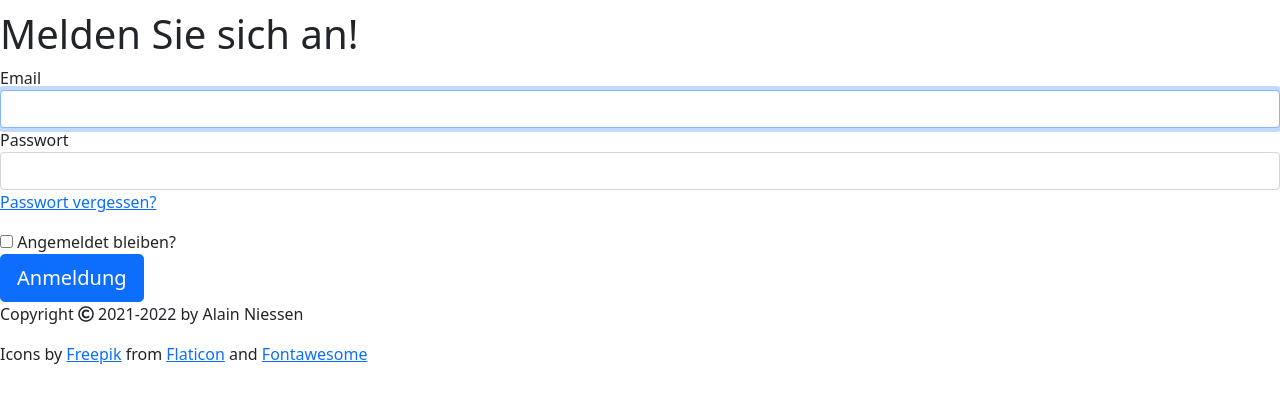
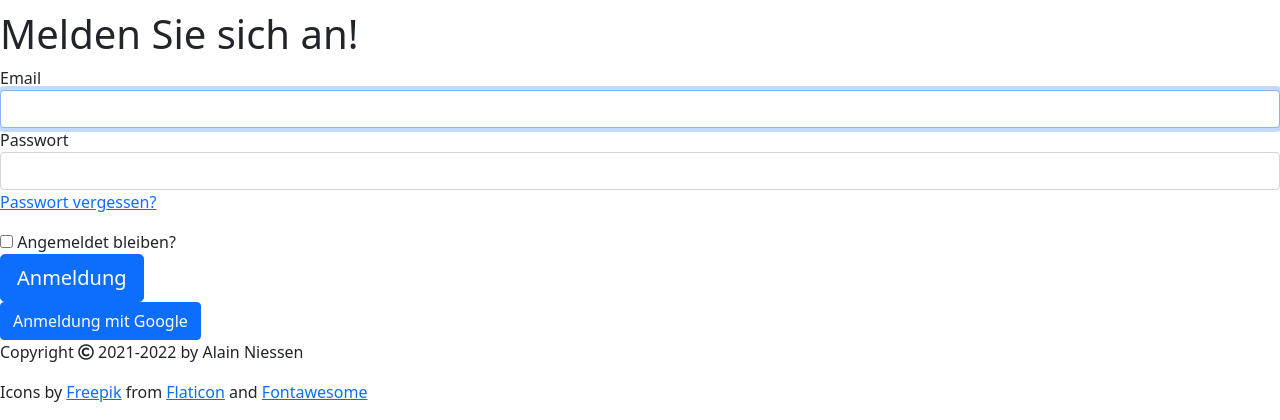
Before and after one commit to AlainNiessen/soap-opera, a Symfony app: template templates/security/login.html.twig in a window 1280 px wide. Shown: the part 947-1367 px from the top of the page. Before the commit the page ends 1311 px from the top, so only its background shows below. Run offline with Twig, Linux system fonts and the light colour scheme; the template is opened without the code that fills it, so the values that code supplies are empty; some libraries are stand-ins or nearby versions.

Commit message:
Ajout bouton se connecter via Google au form login + Tests inscription -authentification

```diff
--- a/assets/scss/base/_base.scss
+++ b/assets/scss/base/_base.scss
@@ -65,6 +65,10 @@ a {
     width: 5rem;
 }
 
+.google-auth {
+    margin-top: 2rem;
+}
+
 //overflow
 .overflow-y {
     overflow-y: scroll;
--- a/templates/security/login.html.twig
+++ b/templates/security/login.html.twig
@@ -45,8 +45,10 @@
             <button class="btn btn-lg btn-primary login-btn" type="submit">
                 Anmeldung
             </button>
-            </div>
         </form>
+        <div class="google-auth">
+            <a href="{{ path('connect_google_start') }}" class="btn btn-primary">Anmeldung mit Google</a>
+        </div>
     </div>
 </div>
 {% endblock %}
```
